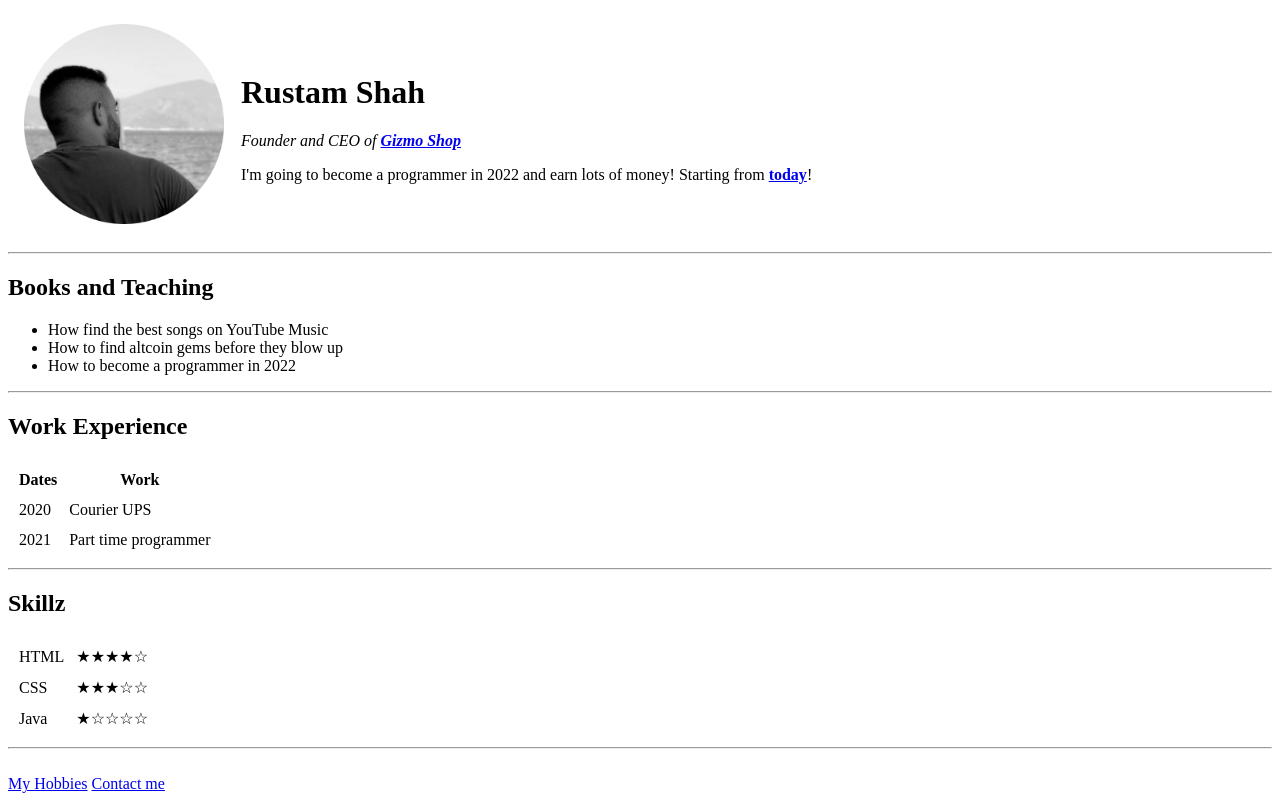
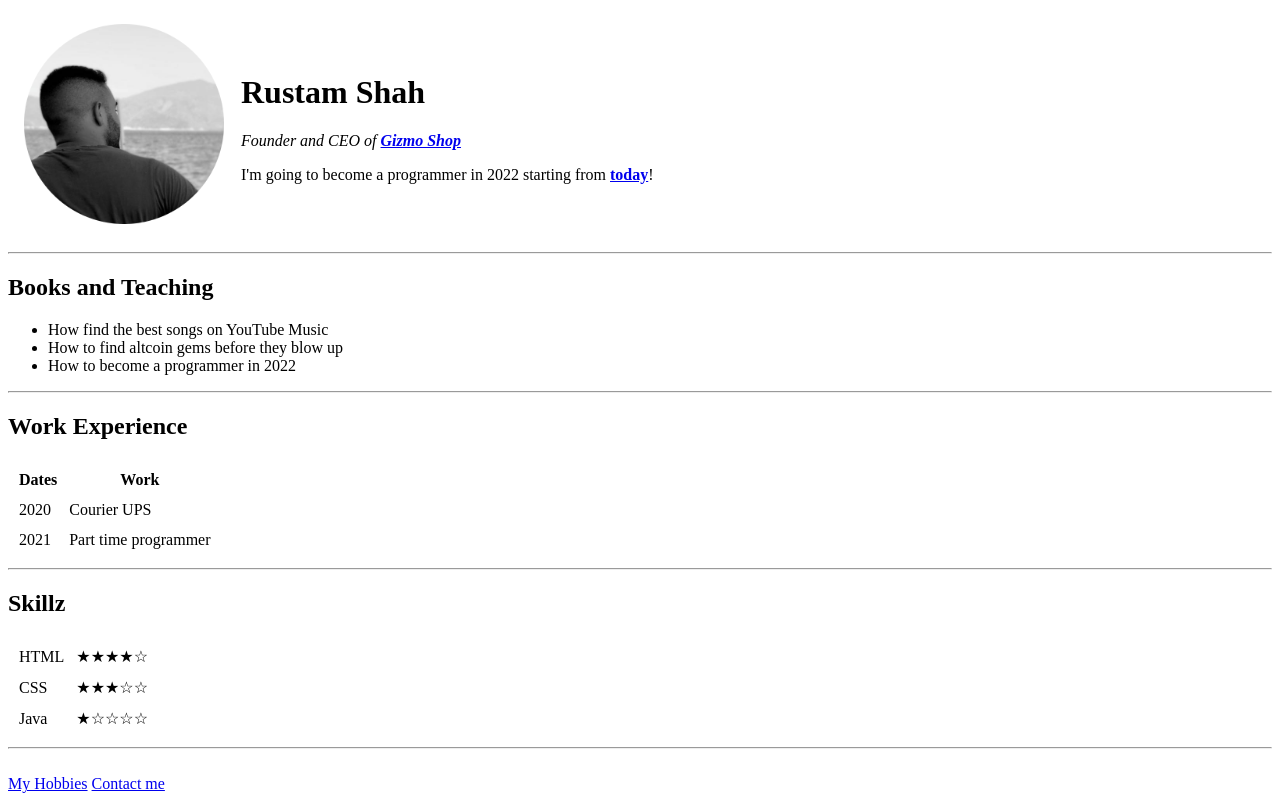
Before and after one commit to matsur89/cv, a plain HTML site: page index.html in a window 1280 px wide. Drawn offline with Linux system fonts and the light colour scheme.

Commit message:
text update

```diff
--- a/index.html
+++ b/index.html
@@ -15,7 +15,7 @@
       <td>
         <h1>Rustam Shah</h1>
         <p><em>Founder and CEO of <strong><a href="https://www.gizmoshop.nl/">Gizmo Shop</a></strong></em></p>
-        <p>I'm going to become a programmer in 2022 and earn lots of money! Starting from <strong><a href="https://www.datum.nl/9-12-2021">today</a></strong>!</p>
+        <p>I'm going to become a programmer in 2022 starting from <strong><a href="https://www.datum.nl/9-12-2021">today</a></strong>!</p>
       </td>
     </tr>
   </table>
```
